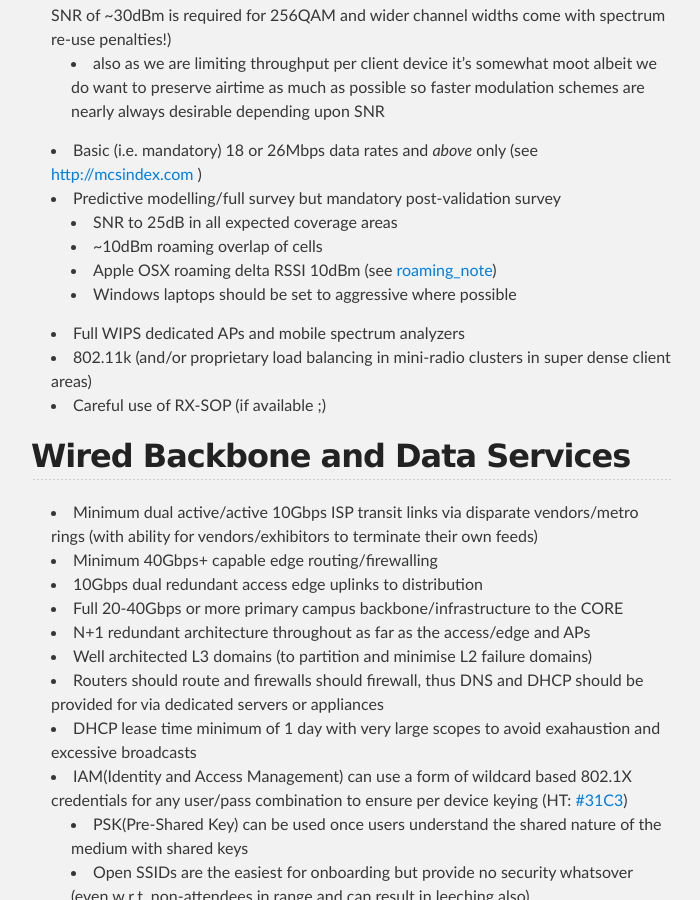
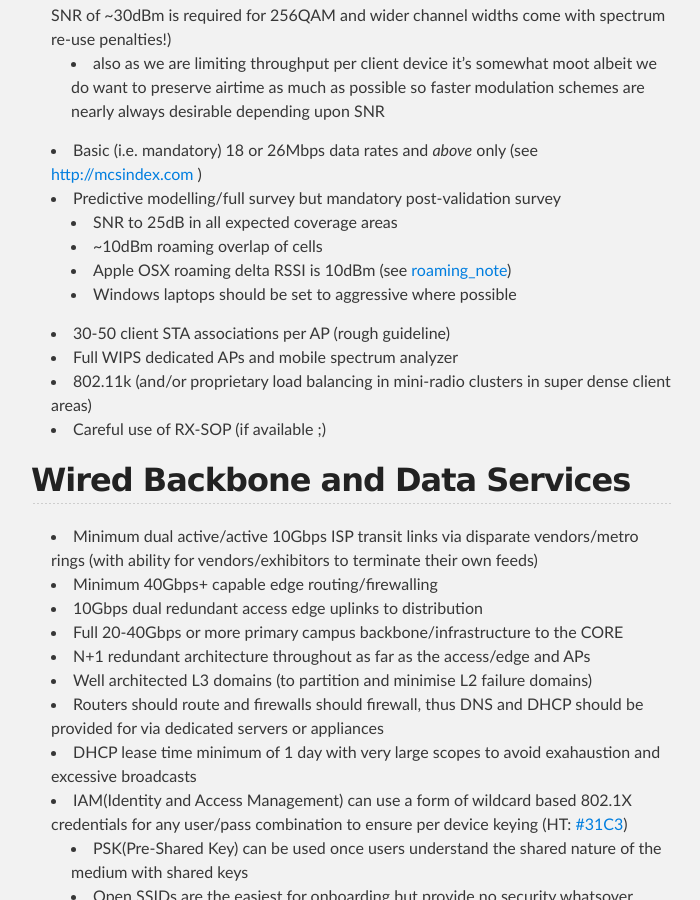
Before and after one commit to podomere/ond, a Jekyll site: the page built from ond-00002/ond-00002.md, in a window 1280 px wide and 900 px high, scrolled down 1203 px. Shown: the whole window, without its empty margins (289-989 px from the left). Built offline with Jekyll 4.4.1, drawn with Linux system fonts in a browser that asks for light colours.

Commit message:
Added average STA assocication

```diff
--- a/ond-00002/ond-00002.md
+++ b/ond-00002/ond-00002.md
@@ -39,9 +39,10 @@
 - Predictive modelling/full survey but mandatory post-validation survey
   * SNR to 25dB in all expected coverage areas
   * ~10dBm roaming overlap of cells
-  * Apple OSX roaming delta RSSI 10dBm (see [roaming_note](https://gist.github.com/donalod/3e0885dcc5c786b8538e))
+  * Apple OSX roaming delta RSSI is 10dBm (see [roaming_note](https://gist.github.com/donalod/3e0885dcc5c786b8538e))
   * Windows laptops should be set to aggressive where possible
-- Full WIPS dedicated APs and mobile spectrum analyzers
+- 30-50 client STA associations per AP (rough guideline)
+- Full WIPS dedicated APs and mobile spectrum analyzer
 - 802.11k (and/or proprietary load balancing in mini-radio clusters in super dense client areas)
 - Careful use of RX-SOP (if available ;)
 
```
